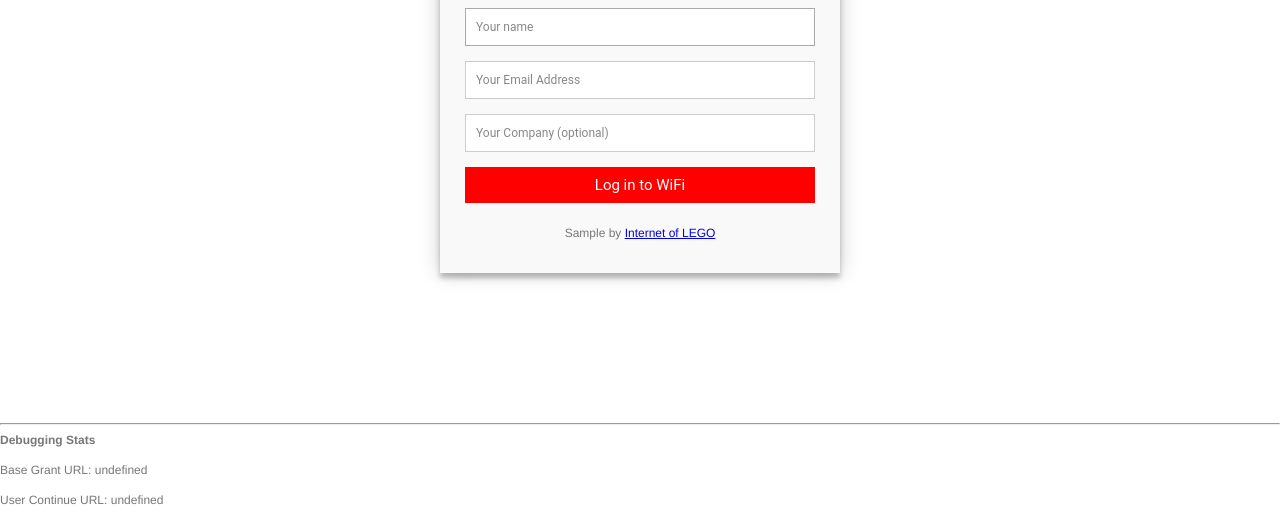
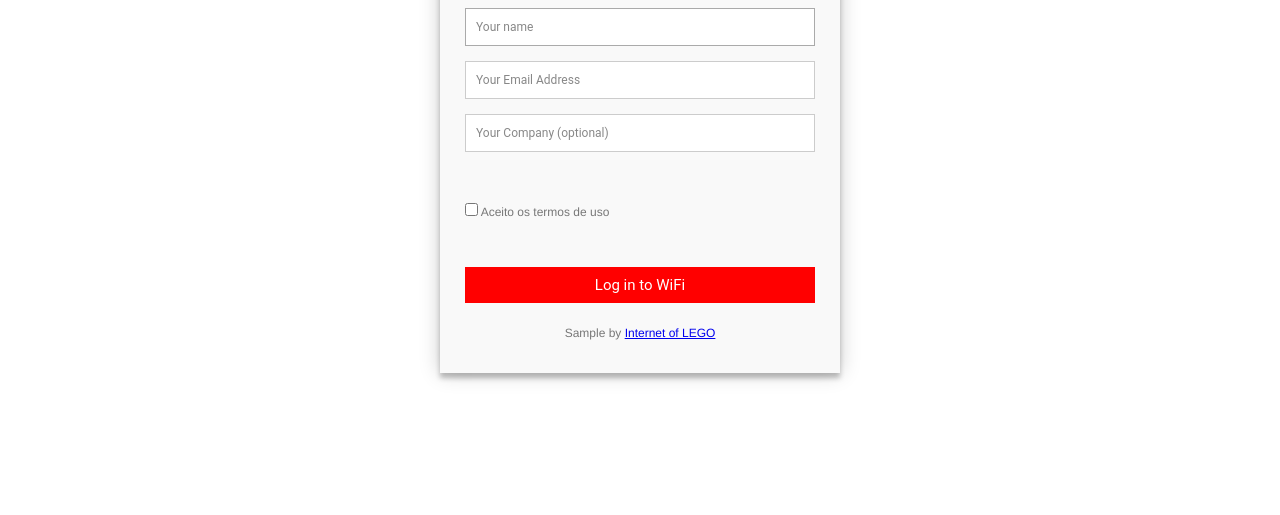
Before and after one commit to mrdamaia/splash, a plain HTML site: page index.html in a window 1280 px wide. Shown: the part 285-800 px from the top of the page. Drawn offline with Linux system fonts and the light colour scheme.

Commit message:
Update index.html

```diff
--- a/index.html
+++ b/index.html
@@ -33,11 +33,18 @@ LICENSE: MIT
           <input id="name" placeholder="Your name" type="text" tabindex="1" required autofocus>
         </fieldset>
         <fieldset>
-          <input id="email" placeholder="Your Email Address" type="email" tabindex="2" required>
+          <input id="email" placeholder="Your Email Address" type="email" tabindex="2" required pattern="[a-zA-Z0-9._%+-]+@[a-zA-Z0-9.-]+\.[a-zA-Z]{2,}">
         </fieldset>
         <fieldset>
           <input id="company" placeholder="Your Company (optional)" type="text" tabindex="3">
         </fieldset>
+        <br>
+        <fieldset>
+          <input id="terms" type="checkbox" required>
+          <label for="terms">Aceito os termos de uso</label>
+        </fieldset>
+        <br>
+
         <fieldset>
           <button type="submit" >Log in to WiFi</button>
         </fieldset>
```
